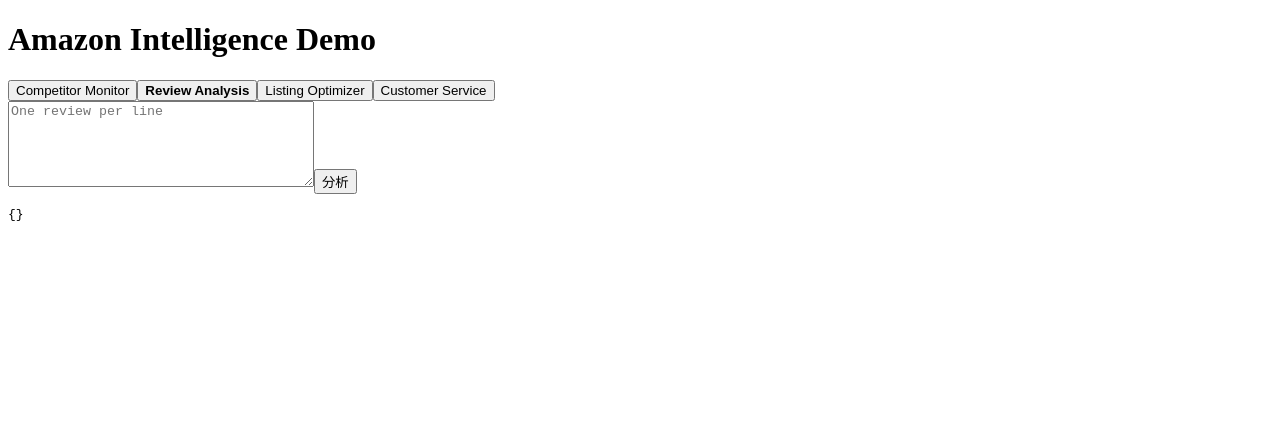
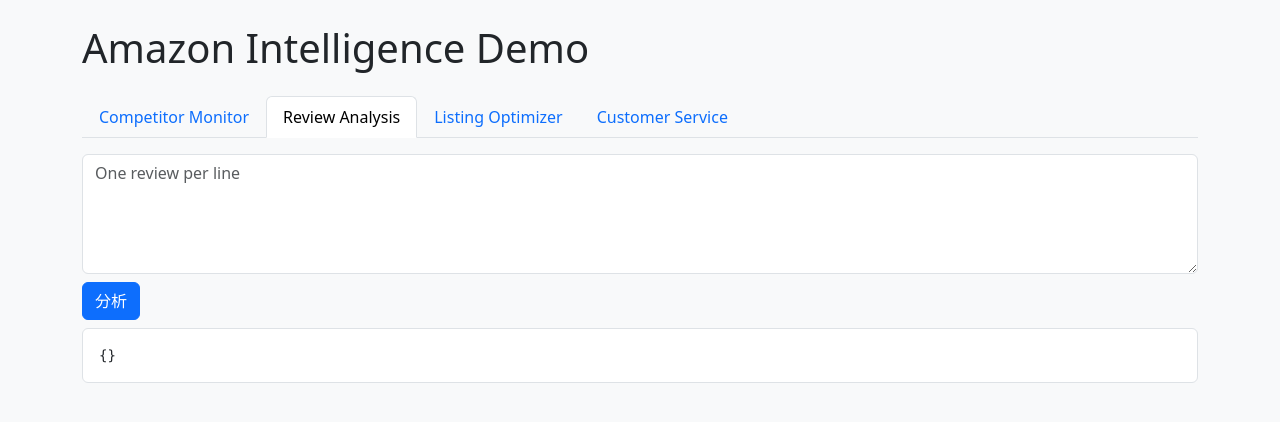
Before and after one commit to chaw1/AI_Demo, a plain HTML site: page frontend/index.html in a window 1280 px wide. Both pictures are taken after a click on the button "Review Analysis". Drawn offline with nearby package versions, Linux system fonts and the light colour scheme.

Commit message:
style: apply bootstrap styling

```diff
--- a/frontend/index.html
+++ b/frontend/index.html
@@ -4,40 +4,48 @@
     <meta charset="utf-8">
     <title>Amazon Intelligence Demo</title>
     <script src="https://unpkg.com/vue@3/dist/vue.global.prod.js"></script>
+    <link rel="stylesheet" href="https://cdn.jsdelivr.net/npm/bootstrap@5.3.0/dist/css/bootstrap.min.css" />
     <style>
-        button.active { font-weight: bold; }
-        textarea { width: 300px; height: 80px; }
+        textarea { width: 100%; height: 120px; }
     </style>
 </head>
-<body>
-<div id="app">
-    <h1>Amazon Intelligence Demo</h1>
-    <div>
-        <button v-for="t in tabs" :key="t" :class="{active: active===t}" @click="active=t">{{ t }}</button>
+<body class="bg-light">
+<div id="app" class="container py-4">
+    <h1 class="mb-4">Amazon Intelligence Demo</h1>
+    <ul class="nav nav-tabs mb-3">
+        <li class="nav-item" v-for="t in tabs" :key="t">
+            <button class="nav-link" :class="{active: active===t}" @click="active=t">{{ t }}</button>
+        </li>
+    </ul>
+
+    <div v-if="active==='Competitor Monitor'" class="mb-3">
+        <div class="input-group mb-2">
+            <input v-model="compInput" placeholder="Enter ASIN or URL" class="form-control" />
+            <button @click="scrape" class="btn btn-primary">采集</button>
+        </div>
+        <pre class="bg-white p-3 border rounded">{{ result }}</pre>
     </div>
 
-    <div v-if="active==='Competitor Monitor'">
-        <input v-model="compInput" placeholder="Enter ASIN or URL" />
-        <button @click="scrape">采集</button>
-        <pre>{{ result }}</pre>
+    <div v-if="active==='Review Analysis'" class="mb-3">
+        <textarea v-model="reviewInput" placeholder="One review per line" class="form-control mb-2"></textarea>
+        <button @click="analyzeReview" class="btn btn-primary mb-2">分析</button>
+        <pre class="bg-white p-3 border rounded">{{ reviewResult }}</pre>
     </div>
 
-    <div v-if="active==='Review Analysis'">
-        <textarea v-model="reviewInput" placeholder="One review per line"></textarea>
-        <button @click="analyzeReview">分析</button>
-        <pre>{{ reviewResult }}</pre>
+    <div v-if="active==='Listing Optimizer'" class="mb-3">
+        <div class="input-group mb-2">
+            <input v-model="listingTitle" placeholder="Listing Title" class="form-control" />
+            <button @click="optimizeListing" class="btn btn-primary">优化</button>
+        </div>
+        <pre class="bg-white p-3 border rounded">{{ optimizeResult }}</pre>
     </div>
 
-    <div v-if="active==='Listing Optimizer'">
-        <input v-model="listingTitle" placeholder="Listing Title" />
-        <button @click="optimizeListing">优化</button>
-        <pre>{{ optimizeResult }}</pre>
-    </div>
-
-    <div v-if="active==='Customer Service'">
-        <input v-model="question" placeholder="Customer question" />
-        <button @click="askService">回复</button>
-        <pre>{{ serviceResult }}</pre>
+    <div v-if="active==='Customer Service'" class="mb-3">
+        <div class="input-group mb-2">
+            <input v-model="question" placeholder="Customer question" class="form-control" />
+            <button @click="askService" class="btn btn-primary">回复</button>
+        </div>
+        <pre class="bg-white p-3 border rounded">{{ serviceResult }}</pre>
     </div>
 </div>
 <script>
```
Also changed, not shown: 1 other file.
